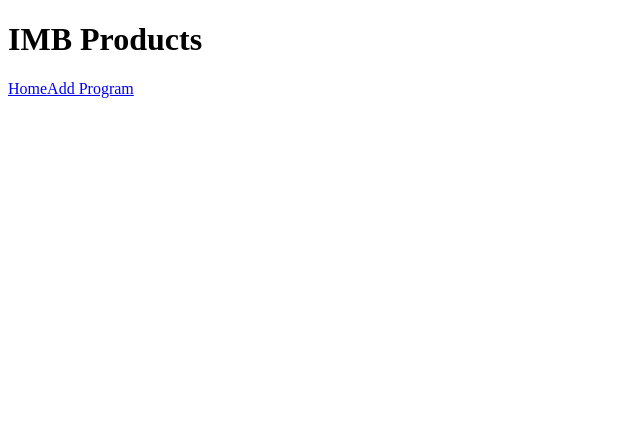
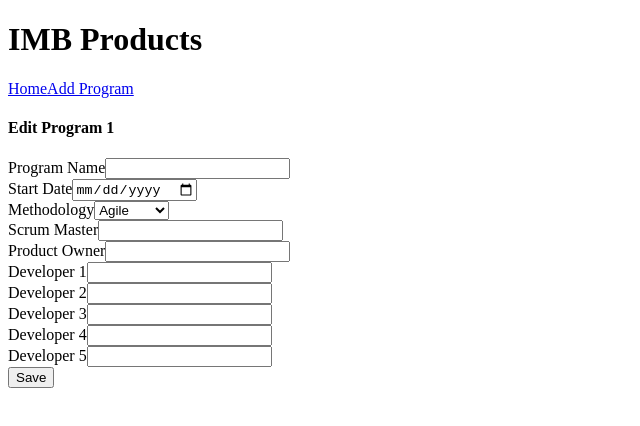
Before and after one commit to apurugganan/AJ-PURUGGANAN-IS24-full-stack-competition-req97073, a React (Create React App) app in the folder frontend/: page /edit/1 in a window 1280 px wide. Before the commit this address had no page. Shown: the top 426 px of the page, without its empty margins (0-640 px from the left). Built offline with nearby package versions, Linux system fonts and the light colour scheme; no server answers.

Commit message:
added new and edit routes, added changeState

```diff
--- a/frontend/src/App.js
+++ b/frontend/src/App.js
@@ -1,12 +1,13 @@
 import { useState, useEffect} from 'react';
 import {Link, Route, Routes} from 'react-router-dom';
 
-import Home from './pages/Home'
-import New from './pages/New'
+import Home from './pages/Home';
+import New from './pages/New';
+import Edit from './pages/Edit';
 
 
 // mockurl
-const url = process.env.URL || "http://localhost:3000/";
+const url = process.env.URL || "http://localhost:3000";
 
 function App() {
   const [programs, setPrograms] = useState([]);
@@ -14,12 +15,16 @@ function App() {
   // use
   useEffect( () => {
     (async () => {
-      const response = await fetch(url);
+      const response = await fetch(`${url}/api/programs`);
       const data = await response.json();
       setPrograms(data);
     })();
   }, []);
 
+  // changestate
+  function changeState(data){
+    setPrograms(data)
+  }
   return (
     <div>
       <h1>IMB Products</h1>
@@ -28,7 +33,8 @@ function App() {
 
       <Routes>
         <Route exact path="/" element={<Home programs={programs}/>} />
-        <Route exact path="/new" element={<New/>} />
+        <Route exact path="/new" element={<New changeState={changeState}/>} />
+        <Route exact path="/edit/:productId" element={<Edit changeState={changeState}/>} />
       </Routes>
     </div>
 
--- /dev/null
+++ b/frontend/src/pages/Edit.js
@@ -0,0 +1,23 @@
+import {useState, useEffect} from 'react';
+import { useParams } from "react-router-dom";
+import ProgramForm from "../components/ProgramForm";
+
+function Edit({changeState}){
+  const { productId } = useParams();
+  const [program, setProgram] = useState({})
+
+  // useEffect( () => {
+  //   (async () => {
+  //     const response = await fetch(`http://localhost:8000/api/edit/${productId}`);
+  //     const data = await response.json();
+
+  //   })();
+  // }, []);
+  return (
+    <div>
+      <h4>Edit Program {productId}</h4>
+        <ProgramForm changeState={changeState}/>
+    </div>
+  )
+}
+export default Edit;
--- a/frontend/src/pages/New.js
+++ b/frontend/src/pages/New.js
@@ -1,11 +1,11 @@
 import ProgramForm from "../components/ProgramForm";
 
 
-function New(){
+function New({changeState}){
   return (
     <div>
       <h4>Add New Program</h4>
-        <ProgramForm/>
+        <ProgramForm changeState={changeState}/>
     </div>
   )
 }
```
